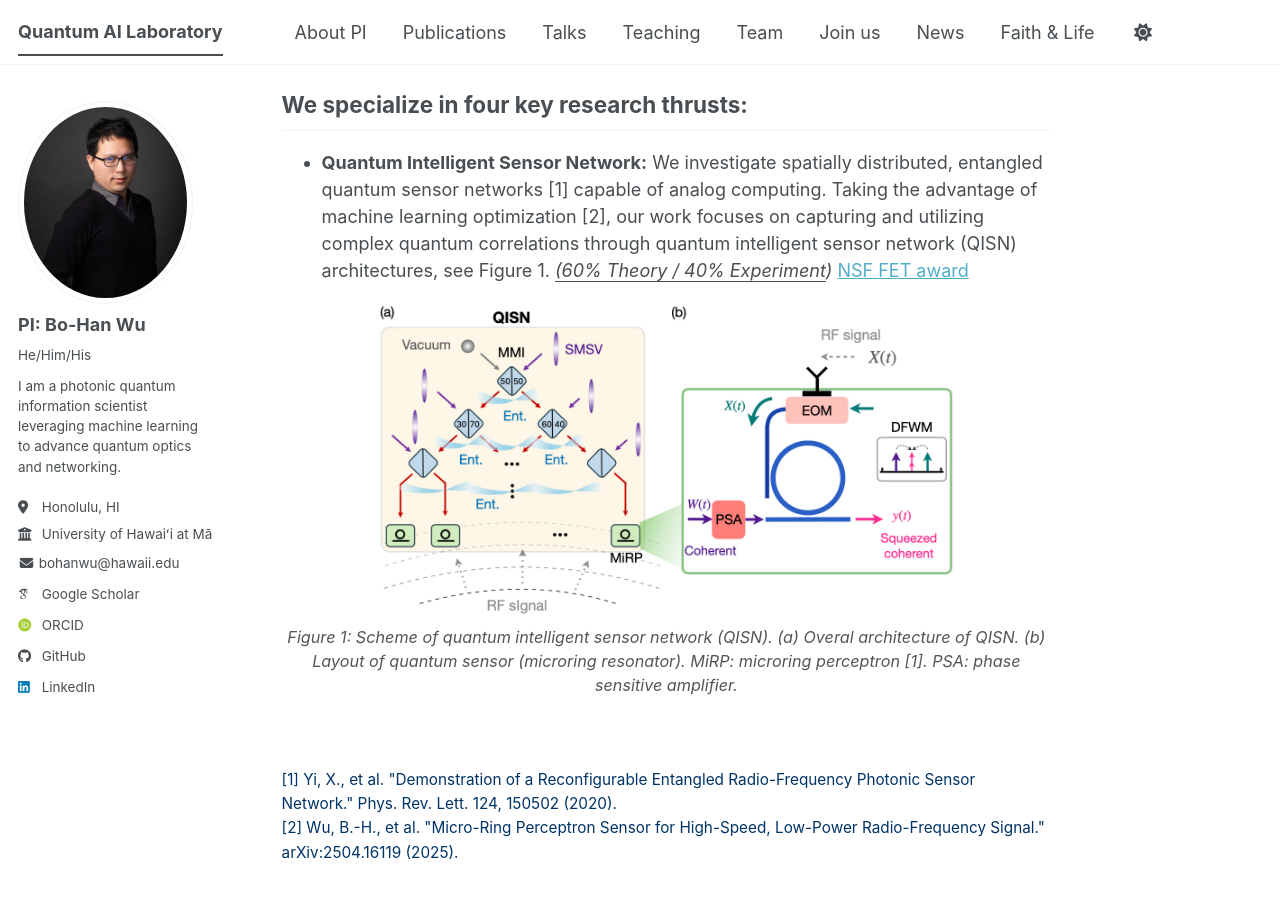
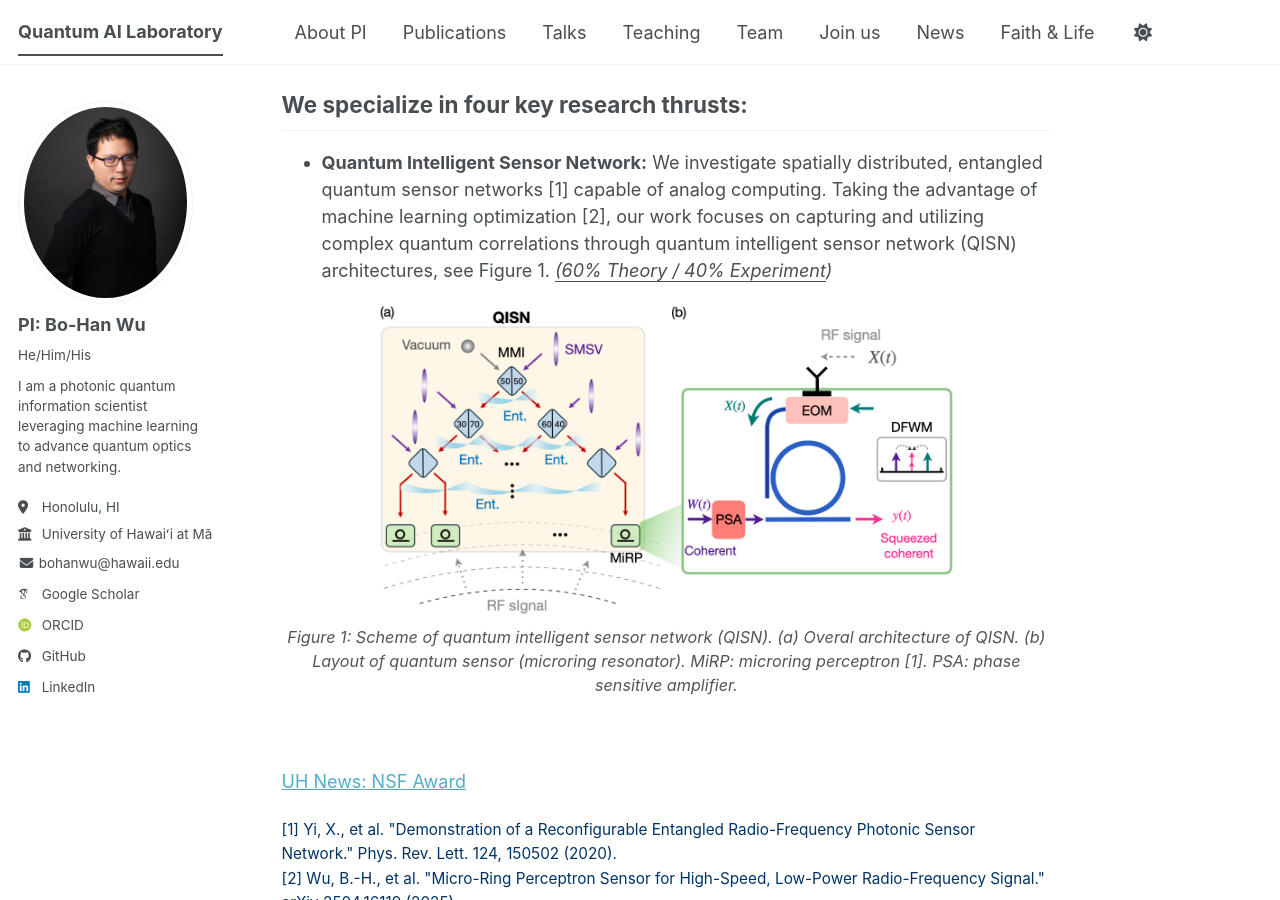
Before and after one commit to go705/go705.github.io, a Jekyll site: the page built from _pages/about.md, in a window 1280 px wide and 900 px high, scrolled down 379 px. Built offline with Jekyll 4.4.1, drawn with Linux system fonts in a browser that asks for light colours; some web fonts are replaced; a script bundle is joined from its source files by our own code; library files that are not in the unit come from our copies.

Commit message:
Update about.md

```diff
--- a/_pages/about.md
+++ b/_pages/about.md
@@ -12,13 +12,14 @@ The **Quantum AI Laboratory (QuAIL)** is a multidisciplinary research group work
 We specialize in four key research thrusts:
 ---
 
-* **Quantum Intelligent Sensor Network:** We investigate spatially distributed, entangled quantum sensor networks [1] capable of analog computing. Taking the advantage of machine learning optimization [2], our work focuses on capturing and utilizing complex quantum correlations through quantum intelligent sensor network (QISN) architectures, see Figure 1. *<u>(60% Theory / 40% Experiment</u>)* [NSF FET award](https://www.hawaii.edu/news/2026/05/29/nsf-grant-quantum-research/)
+* **Quantum Intelligent Sensor Network:** We investigate spatially distributed, entangled quantum sensor networks [1] capable of analog computing. Taking the advantage of machine learning optimization [2], our work focuses on capturing and utilizing complex quantum correlations through quantum intelligent sensor network (QISN) architectures, see Figure 1. *<u>(60% Theory / 40% Experiment</u>)*
 <div style="text-align: center; margin-top: 20px; margin-bottom: 70px;">
   <img src="{{ site.baseurl }}/assets/images/MiRP.jpeg" alt="Featured Research Overview" style="width: 75%; border: none;">
   <p style="font-size: 0.9em; color: #555; font-style: italic; margin-top: 10px;">
     Figure 1: Scheme of quantum intelligent sensor network (QISN). (a) Overal architecture of QISN. (b) Layout of quantum sensor (microring resonator). MiRP: microring perceptron [1]. PSA: phase sensitive amplifier.
   </p>
 </div>
+[UH News: NSF Award](https://www.hawaii.edu/news/2026/05/29/nsf-grant-quantum-research/)
 
 <div style="font-size: 0.85em; margin-bottom: 70px; line-height: 1.6;">
   <a href="https://journals.aps.org/prl/abstract/10.1103/PhysRevLett.124.150502" target="_blank" style="color: #003366; text-decoration: none;">[1] Yi, X., et al. "Demonstration of a Reconfigurable Entangled Radio-Frequency Photonic Sensor Network." Phys. Rev. Lett. 124, 150502 (2020).</a><br>
```
